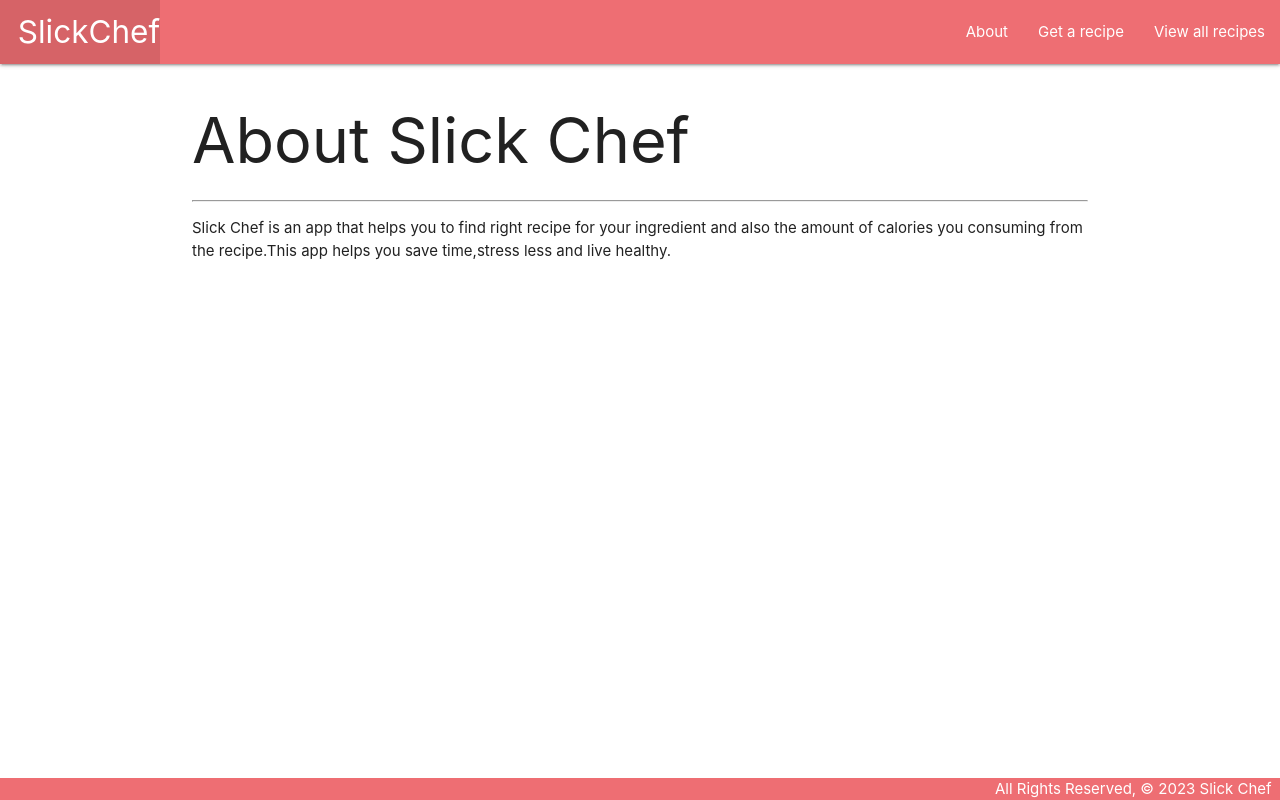
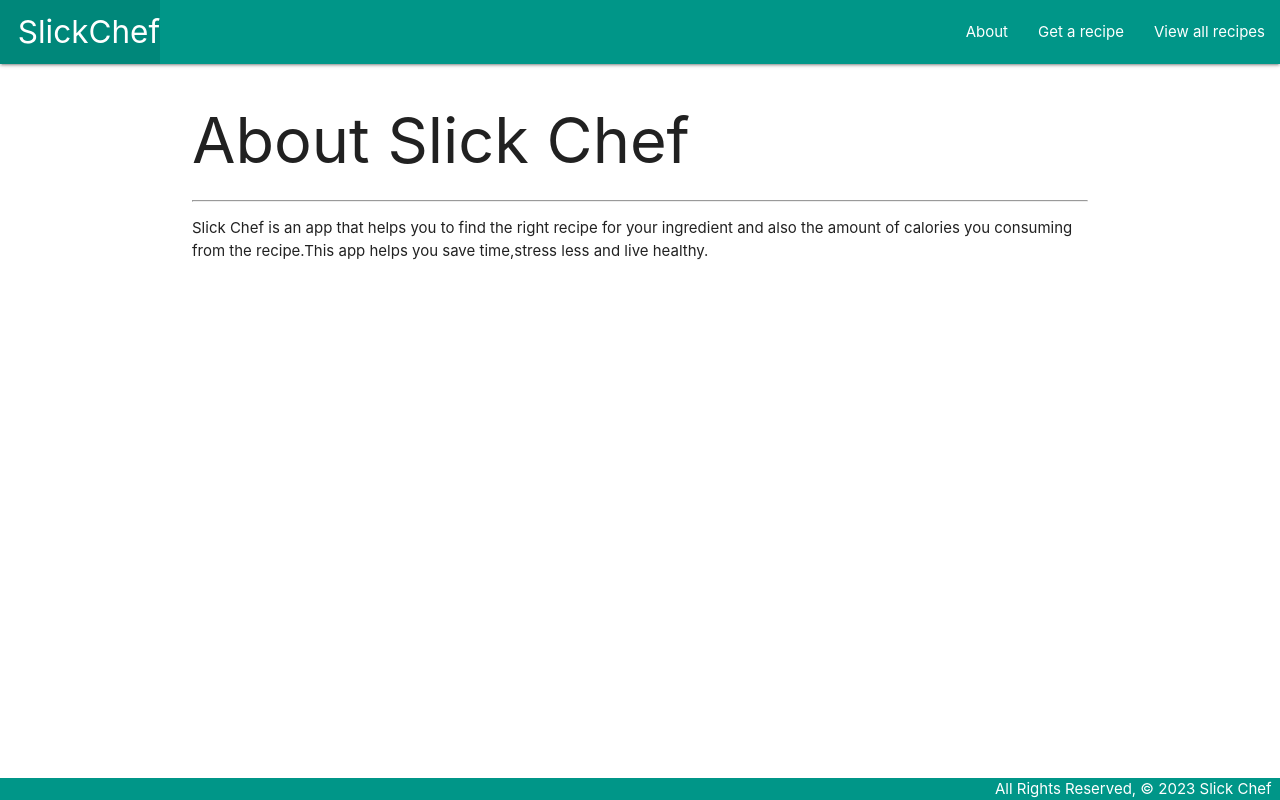
Before and after one commit to amirzarie/SlickChef, a Django app: template main_app/templates/about.html in a window 1280 px wide. Run offline with Django 3.2, Linux system fonts and the light colour scheme; the template is opened without the code that fills it, so the values that code supplies are empty.

Commit message:
got the nav bar working

```diff
--- a/main_app/templates/about.html
+++ b/main_app/templates/about.html
@@ -2,9 +2,9 @@
 <h1>About Slick Chef</h1>
 <hr />
 <p>
-  Slick Chef is an app that helps you to find right recipe for your ingredient
-  and also the amount of calories you consuming from the recipe.This app helps
-  you save time,stress less and live healthy.
+  Slick Chef is an app that helps you to find the right recipe for your
+  ingredient and also the amount of calories you consuming from the recipe.This
+  app helps you save time,stress less and live healthy.
 </p>
 
 {% endblock %}
--- a/main_app/templates/base.html
+++ b/main_app/templates/base.html
@@ -16,7 +16,7 @@
   <body>
     <header class="navbar-fixed">
       <nav>
-        <div class="nav-wrapper">
+        <div class="nav-wrapper teal">
           <ul>
             <li>
               <a href="/" class="left brand-logo">&nbsp;&nbsp;SlickChef</a>
@@ -31,7 +31,7 @@
       </nav>
     </header>
     <main class="container">{% block content %} {% endblock %}</main>
-    <footer class="page-footer">
+    <footer class="page-footer teal">
       <div class="right">
         All Rights Reserved, &copy; 2023 Slick Chef &nbsp;
       </div>
```
Also changed, not shown: main_app/static/css/style.css (renamed from main_app/static/style.css).
